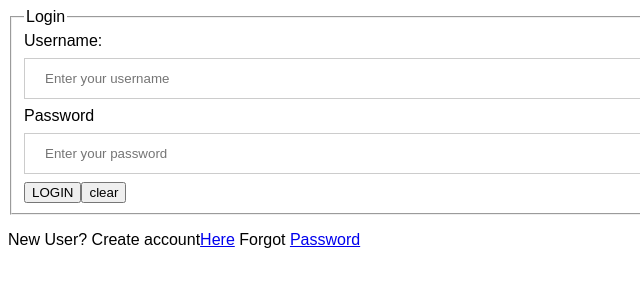
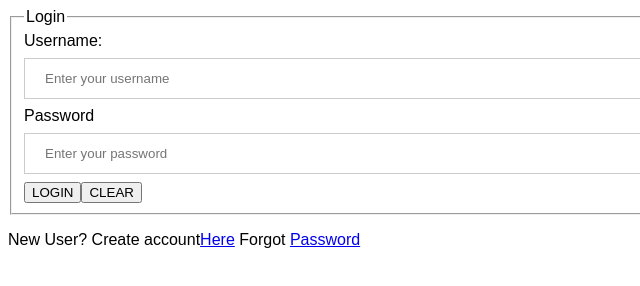
Before and after one commit to okarao/Fast-Food-Fast, a plain HTML site: page index.html in a window 1280 px wide. Shown: the full height of the page, 0-640 px from the left. Drawn offline with Linux system fonts and the light colour scheme; files that its build step writes are made by us from their sources.

Commit message:
Update index.html

```diff
--- a/index.html
+++ b/index.html
@@ -16,7 +16,7 @@
     <input type="text" name="user" placeholder="Enter your username">
     <label>Password</label>
     <input type="password" name="user" placeholder="Enter your password">
-    <input type="submit" value="LOGIN" ><input type="reset" value="clear">
+    <input type="submit" value="LOGIN" ><input type="reset" value="CLEAR">
   </fieldset>
   <p>New User? Create account<a href="#">Here</a> Forgot <a href="#">Password</a></p>
 </form>
```
